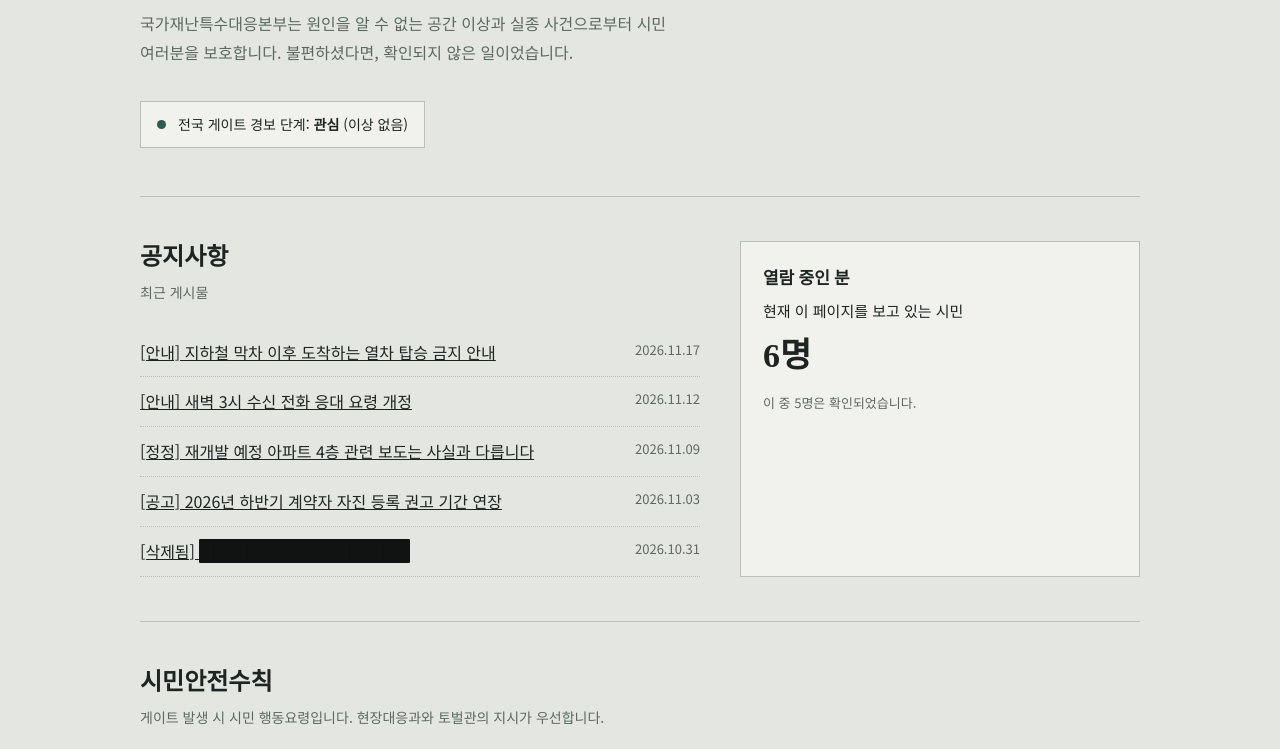
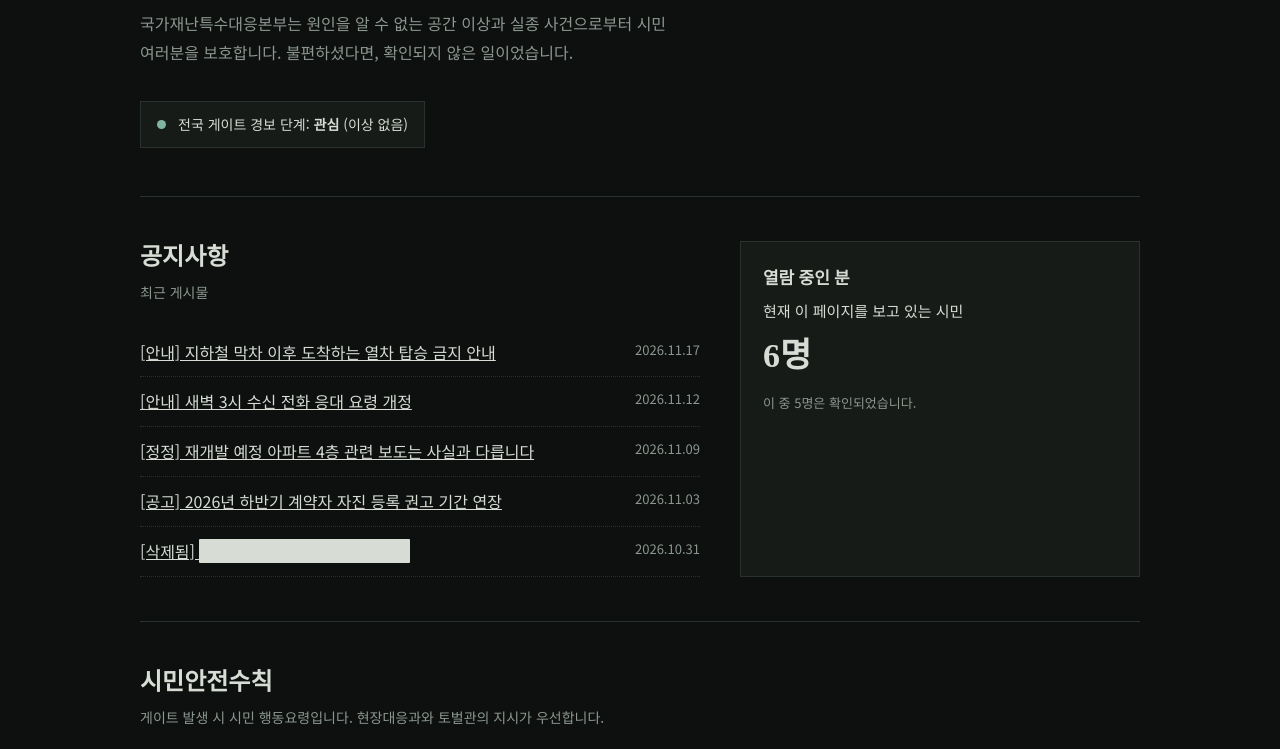
Before and after one commit to hi485892-beep/a-, a plain HTML site: page index.html in a window 1280 px wide. Shown: the part 385-1134 px from the top of the page. Drawn offline with Linux system fonts and the light colour scheme.

Commit message:
Add files via upload

```diff
--- a/index.html
+++ b/index.html
@@ -7,9 +7,9 @@
 <link rel="preconnect" href="https://fonts.googleapis.com">
 <link href="https://fonts.googleapis.com/css2?family=Noto+Sans+KR:wght@300;400;600&family=Noto+Serif+KR:wght@400;700&display=swap" rel="stylesheet">
 <style>
-:root{--bg:#e4e7e1;--paper:#f1f2ee;--ink:#1d2421;--mute:#5d6862;--line:#b9c0b8;--accent:#2f5a4e;--seal:#8c2b22;--black:#101312;
+:root{--bg:#0d100f;--paper:#161b18;--ink:#d7dcd5;--mute:#8c978f;--line:#2a322d;--accent:#7fb3a2;--seal:#c4564b;--black:#d7dcd5;
 box-sizing:border-box;padding-top:env(safe-area-inset-top,0px);padding-bottom:env(safe-area-inset-bottom,0px)}
-@media (prefers-color-scheme:dark){:root:not([data-theme="light"]){--bg:#141816;--paper:#1b201d;--ink:#d7dcd5;--mute:#8c978f;--line:#333b36;--accent:#7fb3a2;--seal:#c4564b;--black:#d7dcd5}}
+@media (prefers-color-scheme:dark){:root:not([data-theme="light"]){--bg:#0d100f;--paper:#161b18;--line:#2a322d}}
 :root[data-theme="dark"]{--bg:#141816;--paper:#1b201d;--ink:#d7dcd5;--mute:#8c978f;--line:#333b36;--accent:#7fb3a2;--seal:#c4564b;--black:#d7dcd5}
 html{scroll-padding-top:env(safe-area-inset-top,0px)}
 *{box-sizing:border-box}
```
